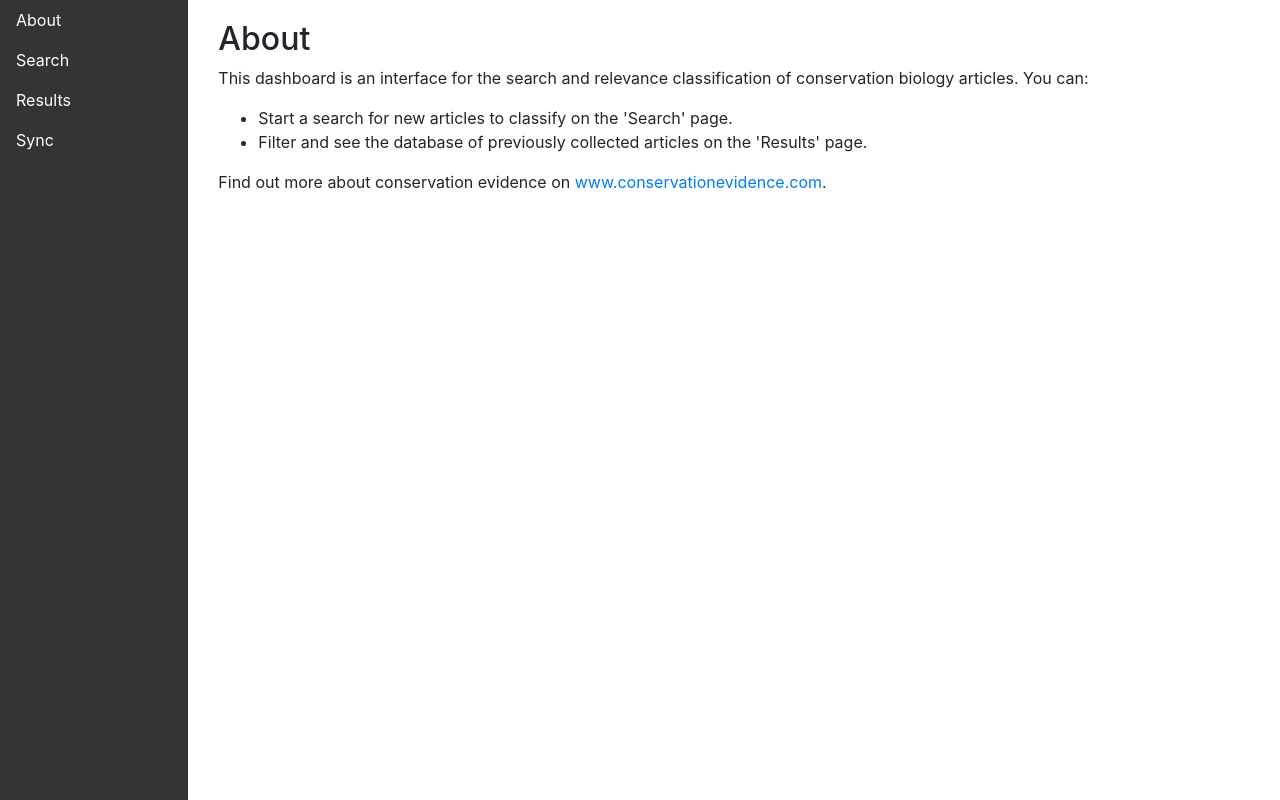
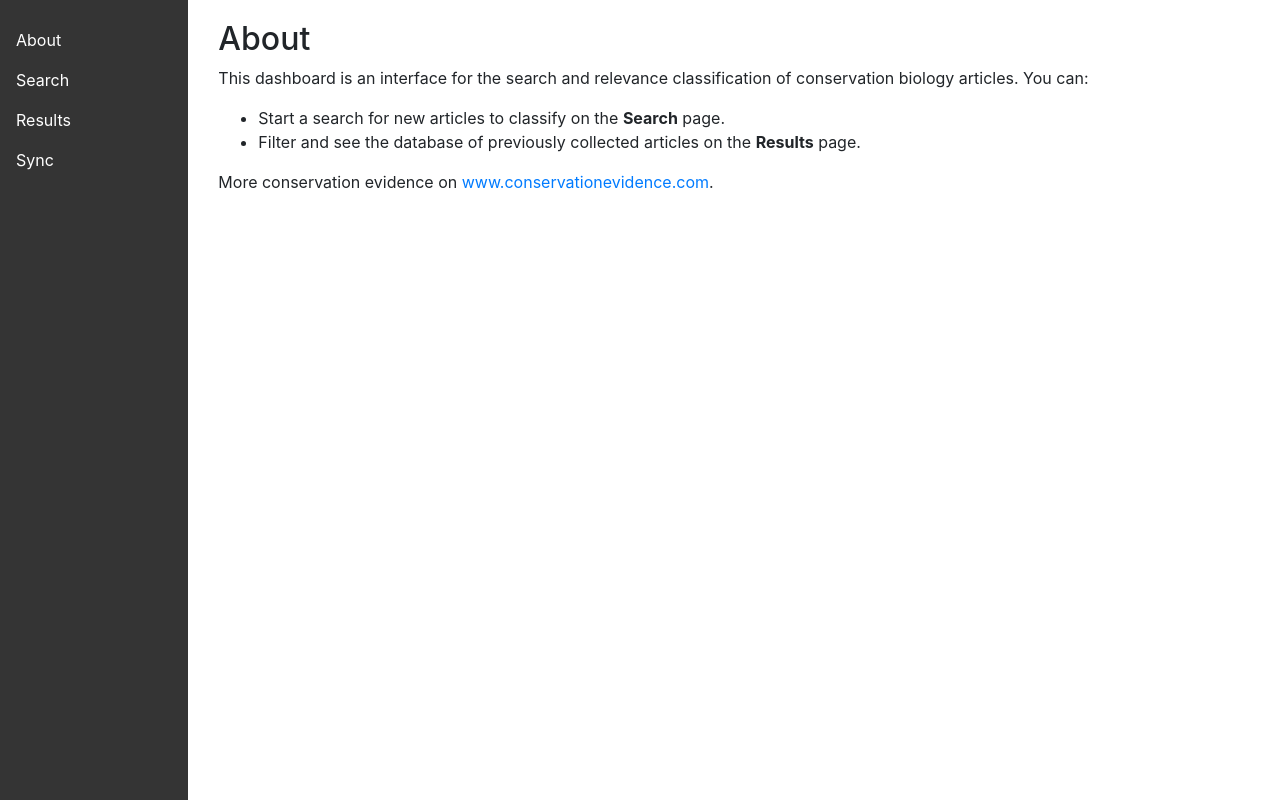
Before and after one commit to M4rukku/conservation_synthesis_github, a Flask app: page / in a window 1280 px wide. Shown: the part 56-856 px from the top of the page. Run offline with Flask 2, Linux system fonts and the light colour scheme; some libraries are stand-ins or nearby versions.

Commit message:
fix some styling issues

```diff
--- a/sources/frontend/static/css/style.css
+++ b/sources/frontend/static/css/style.css
@@ -1,4 +1,8 @@
 .nav-link:active {
+    color: #B3C200 !important;
+}
+
+.nav-link:hover {
     color: #B3C200 !important;
 }
 
@@ -12,10 +16,6 @@
     overflow-y: scroll;
     text-align: left;
     padding-left: 0px;
-}
-
-a:hover {
-    color: #B3C200 !important;
 }
 
 h2 {
@@ -53,3 +53,7 @@ h2 {
     overflow-y: scroll;
     font-size: x-small;
 }
+
+#sidebar {
+    padding-top: 20px !important;
+}
--- a/sources/frontend/templates/base.html
+++ b/sources/frontend/templates/base.html
@@ -17,7 +17,7 @@
     </nav>
     <div class="row">
         <div class="col-md-2">
-            <nav class="nav flex-column" style="height: 100vh; background-color: #343434;">
+            <nav class="nav flex-column" style="height: 100vh; background-color: #343434;" id="sidebar">
                 <a class="nav-link active" href="{{ url_for('index')}}">About</a>
                 <a class="nav-link" href="{{ url_for('search')}}">Search</a>
                 <a class="nav-link" href="{{ url_for('results')}}">Results</a>
--- a/sources/frontend/templates/index.html
+++ b/sources/frontend/templates/index.html
@@ -4,8 +4,8 @@
     <h2>About</h2>
     <p>This dashboard is an interface for the search and relevance classification of conservation biology articles. You can:</p>
     <ul>
-        <li>Start a search for new articles to classify on the 'Search' page.</li>
-        <li>Filter and see the database of previously collected articles on the 'Results' page.</li>
+        <li>Start a search for new articles to classify on the <b>Search</b> page.</li>
+        <li>Filter and see the database of previously collected articles on the <b>Results</b> page.</li>
     </ul>
-    <p>Find out more about conservation evidence on <a href="https://www.conservationevidence.com/">www.conservationevidence.com</a>.</p>
+    <p>More conservation evidence on <a href="https://www.conservationevidence.com/">www.conservationevidence.com</a>.</p>
 {% endblock %}
--- a/sources/frontend/templates/search.html
+++ b/sources/frontend/templates/search.html
@@ -4,9 +4,9 @@
     <h2>Search</h2>
     <div id="description">
         <p> Processing the search query (scraping abstracts and classifying them)
-            might take a while - you can see the sync status on the 'Sync' page.
+            might take a while - you can see the sync status on the <b>Sync</b> page.
             Upon completion the results will be added to the database
-            which can be seen on the 'Results' page.<br><br> </p>
+            which can be seen on the <b>Results</b> page.<br><br> </p>
     </div>
     <div>
         <form action="{{ url_for('handle_search_query') }}" method="POST" enctype="multipart/form-data">
```
